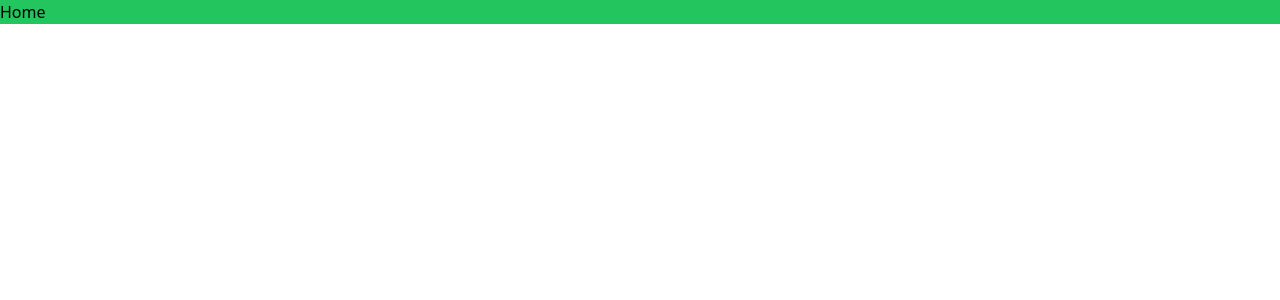
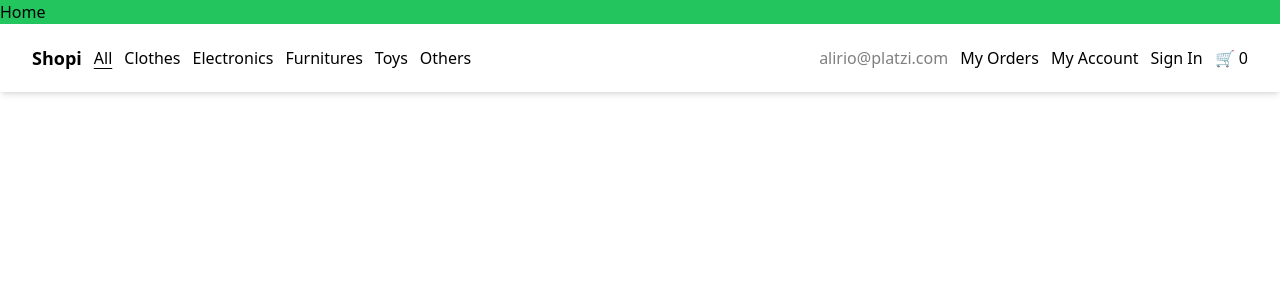
Before and after one commit to alirioi/ecommerce-project, a React (Vite) app: page / in a window 1280 px wide. Shown: the top 300 px of the page. Built offline with nearby package versions, Linux system fonts and the light colour scheme.

Commit message:
add: navbar

```diff
--- /dev/null
+++ b/src/Components/Navbar/index.jsx
@@ -0,0 +1,93 @@
+import { NavLink } from 'react-router-dom';
+
+const Navbar = () => {
+  const activeStyle = 'underline underline-offset-4';
+
+  return (
+    <nav className="flex justify-between items-center fixed z-10 w-full py-5 px-8 text-md font-light bg-white shadow-md">
+      <ul className="flex items-center gap-3">
+        <li className="font-semibold text-lg">
+          <NavLink to="/">Shopi</NavLink>
+        </li>
+        <li>
+          <NavLink
+            to="/"
+            className={({ isActive }) => (isActive ? activeStyle : undefined)}
+          >
+            All
+          </NavLink>
+        </li>
+        <li>
+          <NavLink
+            to="/clothes"
+            className={({ isActive }) => (isActive ? activeStyle : undefined)}
+          >
+            Clothes
+          </NavLink>
+        </li>
+        <li>
+          <NavLink
+            to="/electronics"
+            className={({ isActive }) => (isActive ? activeStyle : undefined)}
+          >
+            Electronics
+          </NavLink>
+        </li>
+        <li>
+          <NavLink
+            to="/furnitures"
+            className={({ isActive }) => (isActive ? activeStyle : undefined)}
+          >
+            Furnitures
+          </NavLink>
+        </li>
+        <li>
+          <NavLink
+            to="/toys"
+            className={({ isActive }) => (isActive ? activeStyle : undefined)}
+          >
+            Toys
+          </NavLink>
+        </li>
+        <li>
+          <NavLink
+            to="/others"
+            className={({ isActive }) => (isActive ? activeStyle : undefined)}
+          >
+            Others
+          </NavLink>
+        </li>
+      </ul>
+      <ul className="flex items-center gap-3">
+        <li className="text-black/50">alirio@platzi.com</li>
+        <li>
+          <NavLink
+            to="/my-orders"
+            className={({ isActive }) => (isActive ? activeStyle : undefined)}
+          >
+            My Orders
+          </NavLink>
+        </li>
+        <li>
+          <NavLink
+            to="/my-account"
+            className={({ isActive }) => (isActive ? activeStyle : undefined)}
+          >
+            My Account
+          </NavLink>
+        </li>
+        <li>
+          <NavLink
+            to="/sign-in"
+            className={({ isActive }) => (isActive ? activeStyle : undefined)}
+          >
+            Sign In
+          </NavLink>
+        </li>
+        <li>🛒 0</li>
+      </ul>
+    </nav>
+  );
+};
+
+export default Navbar;
--- a/src/Pages/App/index.jsx
+++ b/src/Pages/App/index.jsx
@@ -5,6 +5,7 @@
 import MyOrders from '../MyOrders';
 import NotFound from '../NotFound';
 import SignIn from '../SignIn';
+import Navbar from '../../Components/Navbar';
 import './App.css';
 
 const AppRoutes = () => {
@@ -23,6 +24,7 @@
   return (
     <BrowserRouter>
       <AppRoutes />
+      <Navbar />
     </BrowserRouter>
   );
 };
```
